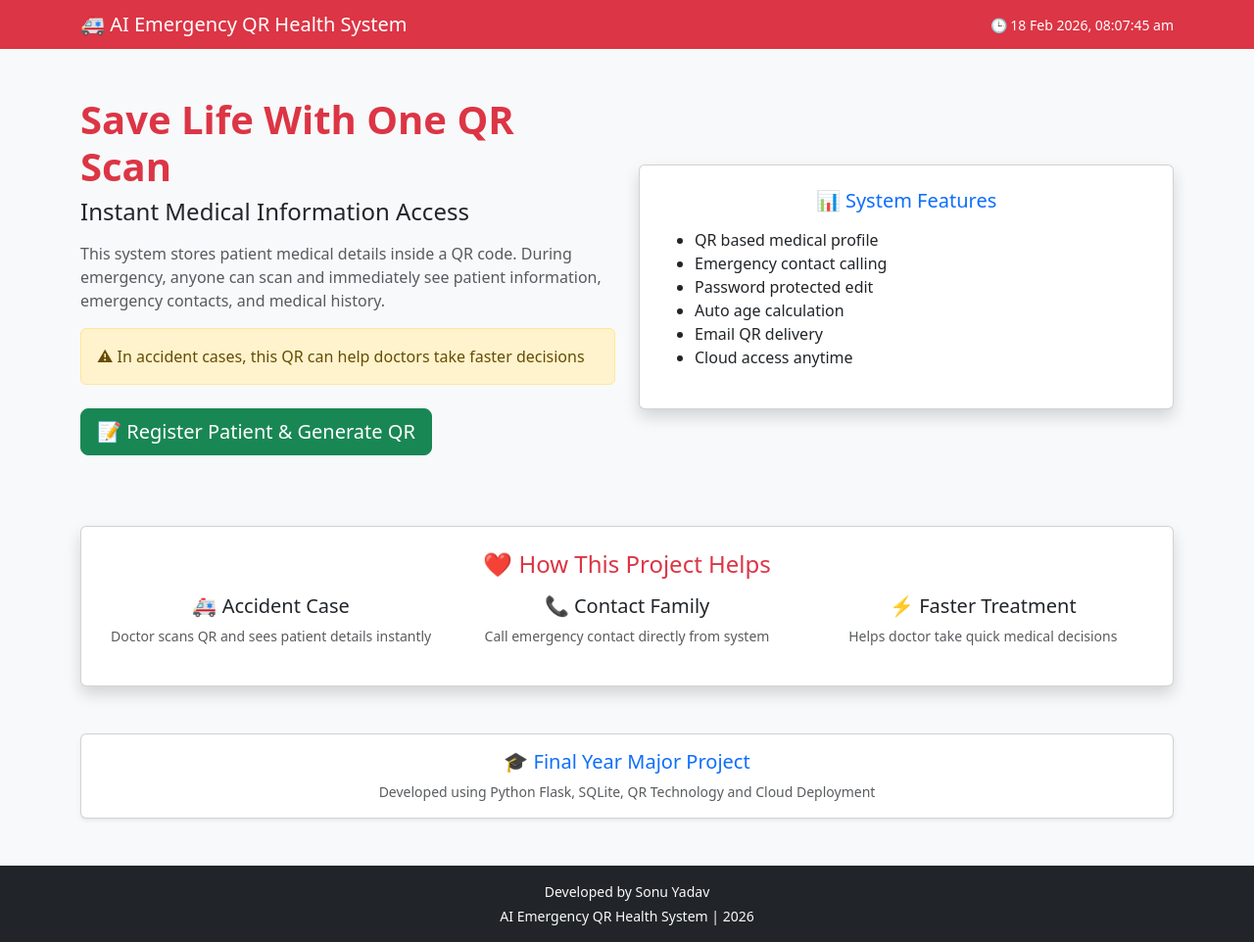
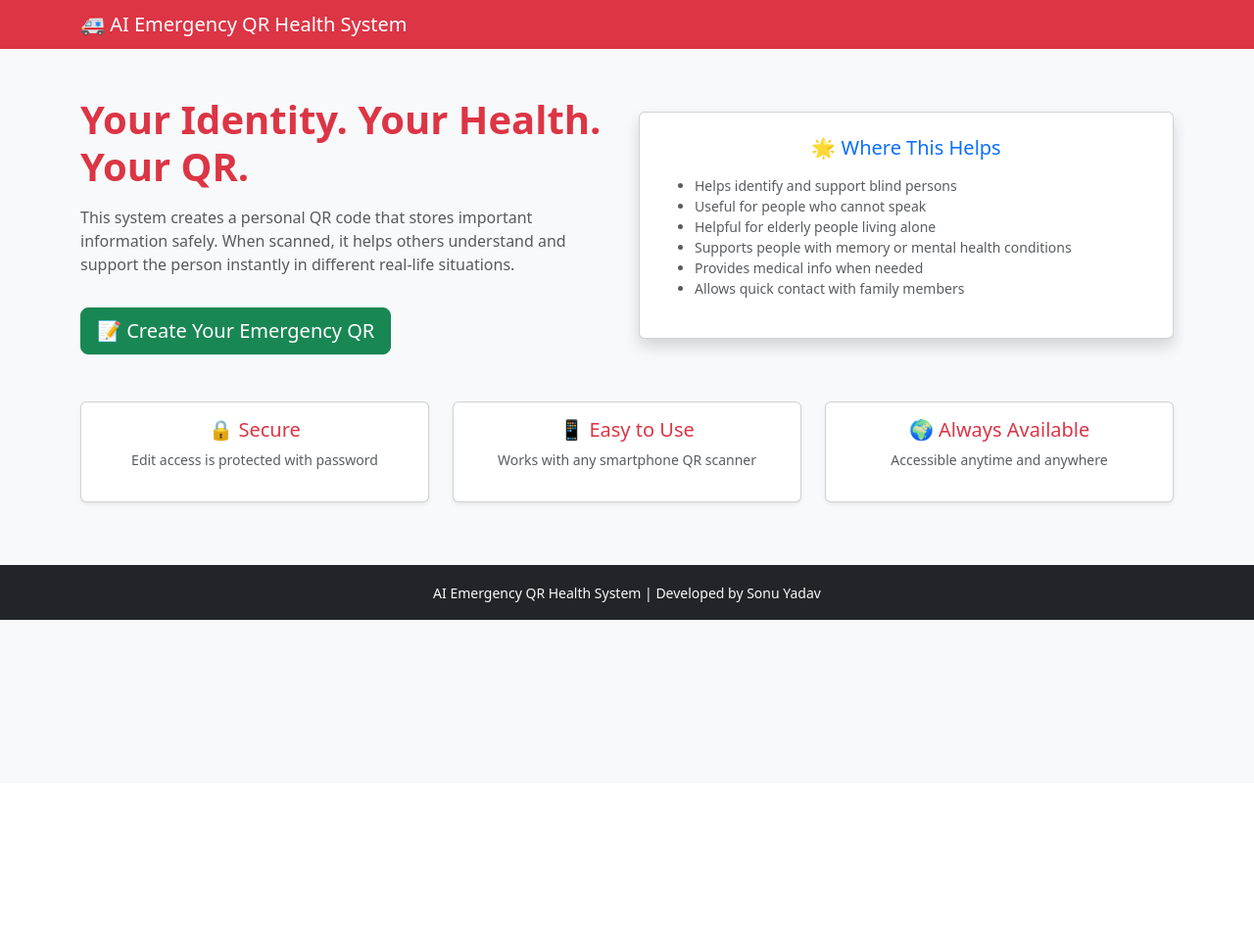
Before and after one commit to sonuy10/Ai-Emergency-Qr-Health-System, a Flask app: page / in a window 1280 px wide. Shown: the whole page at 98% size. After the commit the page ends 633 px from the top, so only its background shows below. Run offline with Flask 3, Linux system fonts and the light colour scheme.

Commit message:
Update index.html

```diff
--- a/templates/index.html
+++ b/templates/index.html
@@ -3,275 +3,62 @@
 <head>
 <meta charset="UTF-8">
 <title>AI Emergency QR Health System</title>
-
-    <!-- Bootstrap -->
 <link href="https://cdn.jsdelivr.net/npm/bootstrap@5.3.2/dist/css/bootstrap.min.css" rel="stylesheet">
-
-    <script>
-
-        function updateClock(){
-
-            const now=new Date();
-
-            const options={
-                timeZone:'Asia/Kolkata',
-                hour:'2-digit',
-                minute:'2-digit',
-                second:'2-digit',
-                day:'2-digit',
-                month:'short',
-                year:'numeric'
-            };
-
-            document.getElementById("clock").innerHTML=
-            now.toLocaleString('en-IN',options);
-
-        }
-
-        setInterval(updateClock,1000);
-
-    </script>
-
 </head>
-
-<body class="bg-light" onload="updateClock()">
-
-
-<!-- NAVBAR -->
+<body class="bg-light">
 <nav class="navbar navbar-dark bg-danger">
-
 <div class="container">
-
-        <span class="navbar-brand mb-0 h1">
-            🚑 AI Emergency QR Health System
-        </span>
-
-        <span class="text-white small">
-            🕒 <span id="clock"></span>
-        </span>
-
+<span class="navbar-brand mb-0 h1">🚑 AI Emergency QR Health System</span>
 </div>
-
 </nav>
-
-
-
-<!-- HERO SECTION -->
 <div class="container mt-5">
-
 <div class="row align-items-center">
-
-
-        <div class="col-md-6 mb-4">
-
-
-            <h1 class="text-danger fw-bold">
-
-                Save Life With One QR Scan
-
-            </h1>
-
-
-            <h4 class="text-dark">
-
-                Instant Medical Information Access
-
-            </h4>
-
-
-            <p class="mt-3 text-muted">
-
-                This system stores patient medical details inside a QR code.
-                During emergency, anyone can scan and immediately see
-                patient information, emergency contacts, and medical history.
-
+<div class="col-md-6">
+<h1 class="text-danger fw-bold">Your Identity. Your Health. Your QR.</h1>
+<p class="text-muted mt-3">
+This system creates a personal QR code that stores important information safely. When scanned, it helps others understand and support the person instantly in different real-life situations.
 </p>
-
-
-            <div class="alert alert-warning">
-
-                ⚠ In accident cases, this QR can help doctors take faster decisions
-
+<a href="/register" class="btn btn-success btn-lg mt-3">📝 Create Your Emergency QR</a>
 </div>
-
-
-
-            <div class="mt-4">
-
-                <a href="/register"
-                   class="btn btn-success btn-lg">
-
-                    📝 Register Patient & Generate QR
-
-                </a>
-
+<div class="col-md-6">
+<div class="card shadow p-4">
+<h5 class="text-primary text-center mb-3">🌟 Where This Helps</h5>
+<ul class="small text-muted">
+<li>Helps identify and support blind persons</li>
+<li>Useful for people who cannot speak</li>
+<li>Helpful for elderly people living alone</li>
+<li>Supports people with memory or mental health conditions</li>
+<li>Provides medical info when needed</li>
+<li>Allows quick contact with family members</li>
+</ul>
 </div>
-
-
 </div>
-
-
-
-        <div class="col-md-6 text-center">
-
-
-            <div class="card shadow p-4">
-
-
-                <h5 class="text-primary mb-3">
-
-                    📊 System Features
-
-                </h5>
-
-
-                <ul class="text-start">
-
-                    <li>QR based medical profile</li>
-
-                    <li>Emergency contact calling</li>
-
-                    <li>Password protected edit</li>
-
-                    <li>Auto age calculation</li>
-
-                    <li>Email QR delivery</li>
-
-                    <li>Cloud access anytime</li>
-
-                </ul>
-
-
 </div>
-
-
 </div>
-
-
+<div class="container mt-5">
+<div class="row text-center">
+<div class="col-md-4 mb-3">
+<div class="card shadow-sm p-3 h-100">
+<h5 class="text-danger">🔒 Secure</h5>
+<p class="small text-muted">Edit access is protected with password</p>
 </div>
-
 </div>
-
-
-
-<!-- HOW SYSTEM HELPS -->
-<div class="container mt-5">
-
-
-    <div class="card shadow p-4">
-
-
-        <h4 class="text-center text-danger mb-3">
-
-            ❤️ How This Project Helps
-
-        </h4>
-
-
-        <div class="row text-center">
-
-
-            <div class="col-md-4">
-
-                <h5>🚑 Accident Case</h5>
-
-                <p class="small text-muted">
-
-                    Doctor scans QR and sees patient details instantly
-
-                </p>
-
+<div class="col-md-4 mb-3">
+<div class="card shadow-sm p-3 h-100">
+<h5 class="text-danger">📱 Easy to Use</h5>
+<p class="small text-muted">Works with any smartphone QR scanner</p>
 </div>
-
-
-
-            <div class="col-md-4">
-
-                <h5>📞 Contact Family</h5>
-
-                <p class="small text-muted">
-
-                    Call emergency contact directly from system
-
-                </p>
-
 </div>
-
-
-
-            <div class="col-md-4">
-
-                <h5>⚡ Faster Treatment</h5>
-
-                <p class="small text-muted">
-
-                    Helps doctor take quick medical decisions
-
-                </p>
-
+<div class="col-md-4 mb-3">
+<div class="card shadow-sm p-3 h-100">
+<h5 class="text-danger">🌍 Always Available</h5>
+<p class="small text-muted">Accessible anytime and anywhere</p>
 </div>
-
-
 </div>
-
-
 </div>
-
-
 </div>
-
-
-
-<!-- PROJECT INFO -->
-<div class="container mt-5">
-
-
-    <div class="card shadow-sm p-3 text-center">
-
-
-        <h5 class="text-primary">
-
-            🎓 Final Year Major Project
-
-        </h5>
-
-
-        <p class="small text-muted mb-0">
-
-            Developed using Python Flask, SQLite, QR Technology and Cloud Deployment
-
-        </p>
-
-
-    </div>
-
-
-</div>
-
-
-
-<!-- FOOTER -->
 <footer class="bg-dark text-light text-center mt-5 p-3">
-
-
-    <p class="mb-1 small">
-
-        Developed by Sonu Yadav
-
-    </p>
-
-
-    <p class="mb-0 small">
-
-        AI Emergency QR Health System | 2026
-
-    </p>
-
-
+<span class="small">AI Emergency QR Health System | Developed by Sonu Yadav</span>
 </footer>
-
-
-
 </body>
-
 </html>
```
Lines whose indentation alone changed are shown as unchanged.
